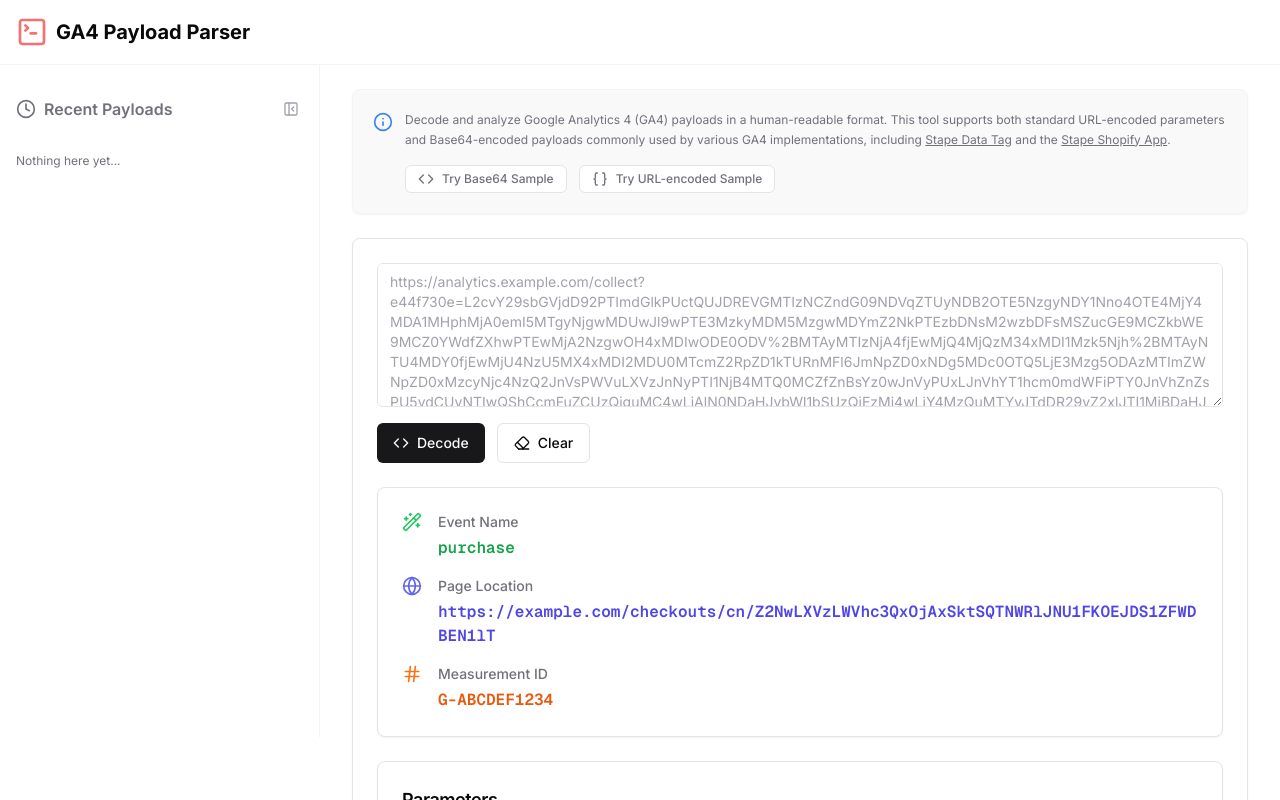
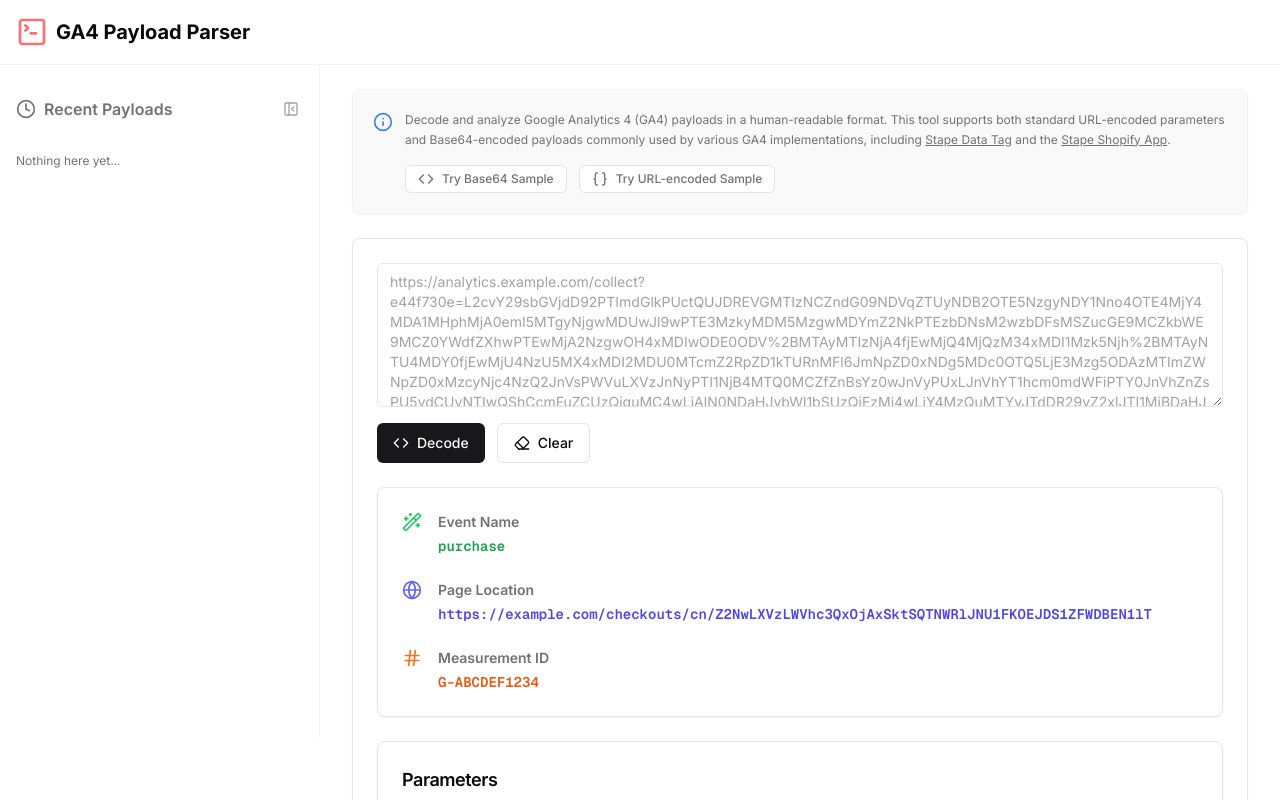
Before and after one commit to prabapro/ga4-payload-parser, a React (Vite) app: page / in a window 1280 px wide. Both pictures are taken after a click on the button "Try Base64 Sample". Shown: the top 800 px of the page. Built offline with nearby package versions, Linux system fonts and the light colour scheme.

Commit message:
💄 update font size

```diff
--- a/src/components/features/decoder/HighlightedInfo.tsx
+++ b/src/components/features/decoder/HighlightedInfo.tsx
@@ -38,16 +38,16 @@ export const HighlightedInfo: React.FC<HighlightedInfoProps> = ({ data }) => {
 
   return (
     <Card>
-      <CardContent className="grid gap-4 p-6">
+      <CardContent className="grid gap-6 p-6">
         {highlightedParams.map(({ id, icon, label, value, valueClassName }) => (
           <div key={id} className="flex items-start gap-4">
             {icon}
             <div className="space-y-1 min-w-0 flex-1">
-              <p className="text-sm font-medium text-muted-foreground">
+              <p className="text-sm font-semibold text-muted-foreground">
                 {label}
               </p>
               <p
-                className={`text-base font-semibold font-mono break-all ${valueClassName}`}>
+                className={`text-sm font-semibold font-mono break-all ${valueClassName}`}>
                 {formatValue(value)}
               </p>
             </div>
```
